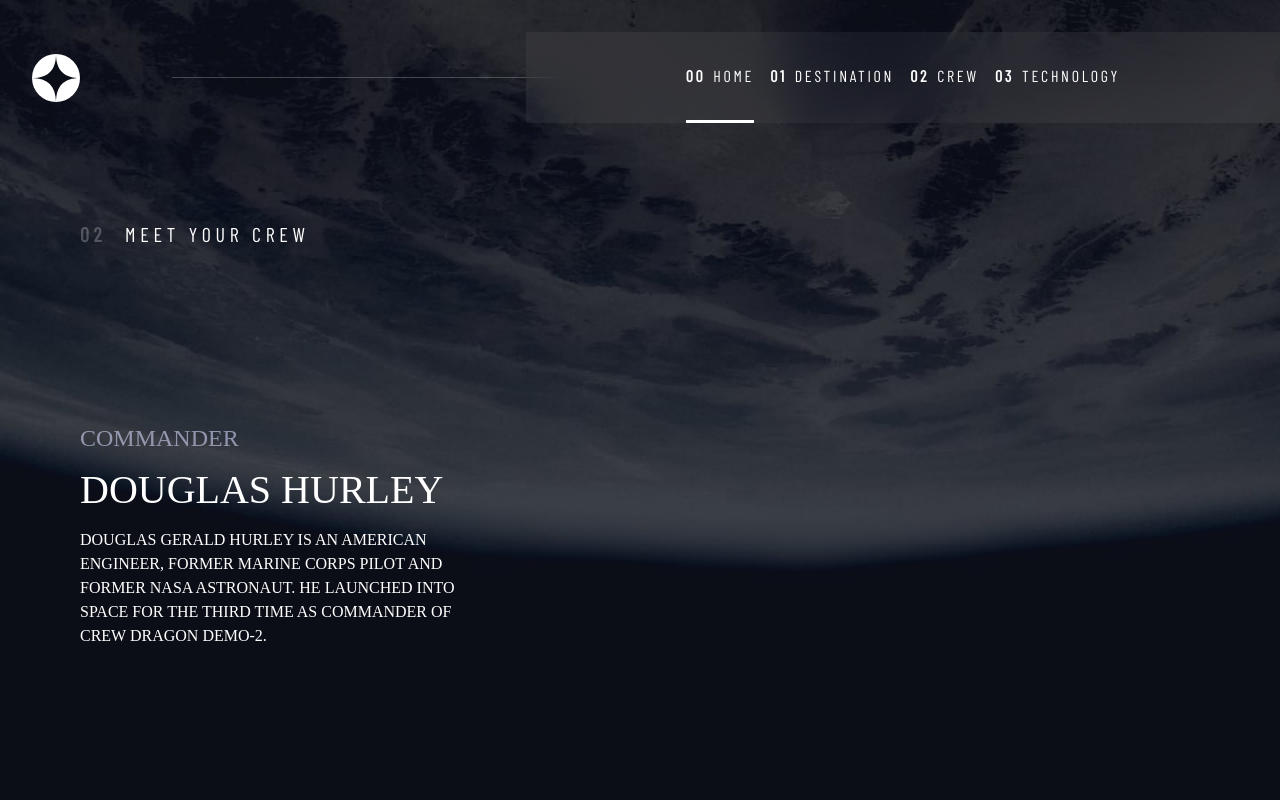
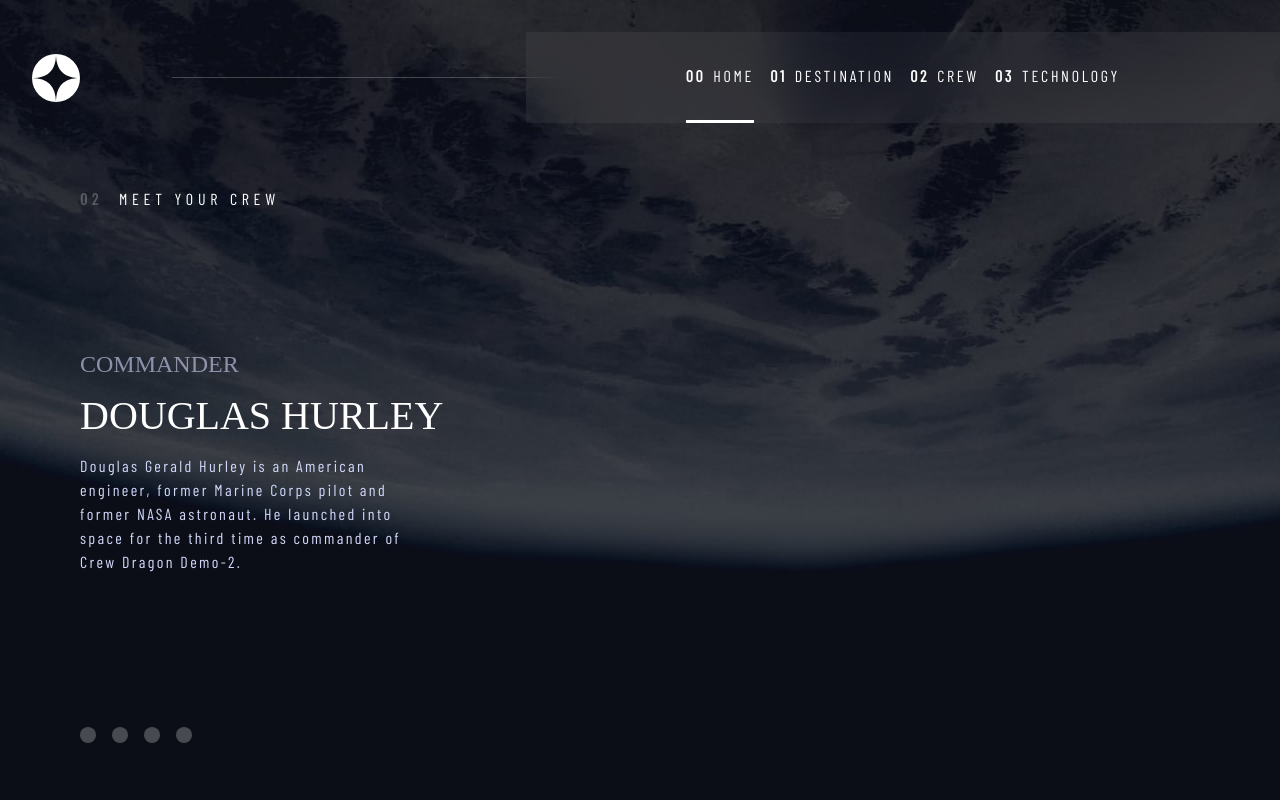
Before and after one commit to DavidofOrange/space-tourism-website, a React (Create React App) app: page /crew in a window 1280 px wide. Shown: the top 800 px of the page. Built offline with nearby package versions, Linux system fonts and the light colour scheme; a web font is replaced by a local one.

Commit message:
Made paragraph text uniform on all pages

```diff
--- a/src/components/Crew.jsx
+++ b/src/components/Crew.jsx
@@ -10,12 +10,12 @@ export default function Crew() {
         <>
         <section className="crew">
           <Nav />
-          <main className="grid-container grid-container--crew">
+          <main className="grid grid-container grid-container--crew">
             <h1 className="numbered-title"><span>02</span> Meet your crew</h1>
-            <article className="crew-info ff-serif uppercase flow">
-              <h2 className="crew-title text-accent fs-600 flow">{role}</h2>
-              <h3 className="fs-700 flow">{name}</h3>
-              <p className="flow">{bio}</p>
+            <article className="crew-info ff-serif flow">
+              <h2 className="crew-title text-accent fs-600 flow uppercase">{role}</h2>
+              <h3 className="fs-700 flow uppercase">{name}</h3>
+              <p className="text-accent fs-500 ff-sans-cond flow letter-spacing-3">{bio}</p>
             </article>
 
             <div className="crew-image flow" data={index}></div>
--- a/src/components/Destination.jsx
+++ b/src/components/Destination.jsx
@@ -31,15 +31,15 @@ export default function Destination() {
 
               <article className="destination-info">
                 <h2 className='fs-800 uppercase ff-serif flow'>{name}</h2>
-                <p className='flow'>{description}</p>
+                <p className='text-accent fs-500 ff-sans-cond flow letter-spacing-3'>{description}</p>
                 <div className='destination-data flex'>
                     <div>
                       <h3 className='text-accent fs-200 uppercase'>Avg. distance</h3>
-                      <p className='fs-400 ff-serif uppercase'>{distance}</p>
+                      <p className=' ff-serif uppercase'>{distance}</p>
                     </div>
                     <div>
                       <h3 className='text-accent fs-200 uppercase'>Est. travel time</h3>
-                      <p className='fs-400 ff-serif uppercase'>{travel}</p>
+                      <p className=' ff-serif uppercase'>{travel}</p>
                     </div>
                 </div>
               </article>
--- a/src/components/Home.jsx
+++ b/src/components/Home.jsx
@@ -10,10 +10,10 @@ export default function Home() {
         <Nav />
           <main className='grid-container grid-container--home'>
             <div>
-              <h1 className='text-accent fs-500 ff-sans-cond uppercase letter-spacing-1 flow'>
+              <h1 className='text-accent fs-500 ff-sans-cond uppercase letter-spacing-3 flow'>
                 So, you want to travel to
               <span className='fs-900 ff-serif text-white display-block flow'>Space</span></h1>
-              <p className='text-accent fs-500 ff-sans-cond flow'>
+              <p className='text-accent fs-500 ff-sans-cond flow letter-spacing-3'>
                  Let’s face it; if you want to go to space, you might as well genuinely go to
                  outer space and not hover kind of on the edge of it. Well sit back, and relax
                  because we’ll give you a truly out of this world experience!
--- a/src/components/Technology.jsx
+++ b/src/components/Technology.jsx
@@ -22,9 +22,9 @@ export default function Technology() {
                 ))}
               </div>
               <div className="tech-info flow">
-                <h3 className="text-accent">THE TECHNOLOGY...</h3>
+                <h3 className="text-accent letter-spacing-3">THE TECHNOLOGY...</h3>
                 <h2 className="fs-700 flow ff-serif uppercase">{name}</h2>
-                <p className="tech-description text-accent">{description}</p>
+                <p className="tech-description text-accent fs-500 ff-sans-cond flow letter-spacing-3">{description}</p>
               </div>
             </main>
 
--- a/src/index.css
+++ b/src/index.css
@@ -16,8 +16,8 @@
     --fs-800: 3.5rem;
     --fs-700: 1.5rem;
     --fs-600: 1rem;
-    --fs-500: 1.25rem;
-    --fs-400: 0.9375rem;
+    --fs-500: .8rem;
+    --fs-400: 0.7rem;
     --fs-300: 1rem;
     --fs-200: 0.875rem;
 
@@ -32,6 +32,7 @@
         --fs-800: 5rem;
         --fs-700: 2.5rem;
         --fs-600: 1.5rem;
+        --fs-500: 1rem;
         --fs-400: 1rem;
     }
 }
@@ -42,6 +43,7 @@
         --fs-800: 6.25rem;
         --fs-700: 3.5rem;
         --fs-600: 2rem;
+        --fs-500: 1.5rem;
         --fs-400: 1.125rem;
     }
 }
@@ -140,7 +142,7 @@ select {
 }
 
 .flow {
-    margin-top: 1rem;
+    margin-top: .8rem;
 }
 
 .container {
@@ -225,7 +227,7 @@ select {
     z-index: 1;
     display: inline-grid;
     place-items: center;
-    padding-inline: 3rem;
+    padding-inline: 2rem;
     border-radius: 50%;
     aspect-ratio: 1;
     text-decoration: none;
@@ -292,6 +294,9 @@ select {
 @media (min-width: 700px) {
     .primary-navigation {
         padding-inline: clamp(5rem, 20vh, 10rem);
+    }
+    .flow {
+        margin-top: 1rem;
     }
 }
 
@@ -452,7 +457,6 @@ select {
 /* crew */
 
 .grid-container--crew {
-    margin-top: 2rem;
     grid-template-areas:
         'title'
         'image'
@@ -463,7 +467,6 @@ select {
 .crew-image {
     grid-area: image;
     border-bottom: 1px solid gray;
-    margin: 2rem 0;
 }
 
 .dot-indicators {
@@ -721,6 +724,8 @@ select {
     /* crew animation */
     .crew-image {
         animation: slide-top 0.8s cubic-bezier(0.250, 0.460, 0.450, 0.940) both;
+        align-self: end;
+        margin-top: 3rem;
     }
     @keyframes slide-top {
         0% {
@@ -733,19 +738,20 @@ select {
 
     .crew-image[data='0'] {
         width: 100%;
-        height: 50rem;
+        height: 70vh;
+
     }
     .crew-image[data='1'] {
-        width: 34.5rem;
-        height: 50.5rem;
+        width: 100%;
+        height: 70vh;
     }
     .crew-image[data='2'] {
-        width: 43rem;
-        height: 50.5rem;
+        width: 100%;
+        height: 70vh;
     }
     .crew-image[data='3'] {
-        width: 48rem;
-        height: 50.5rem;
+        width: 100%;
+        height: 70vh;
     }
     /* technology images */
     .tech-image[data='0'] {
```
